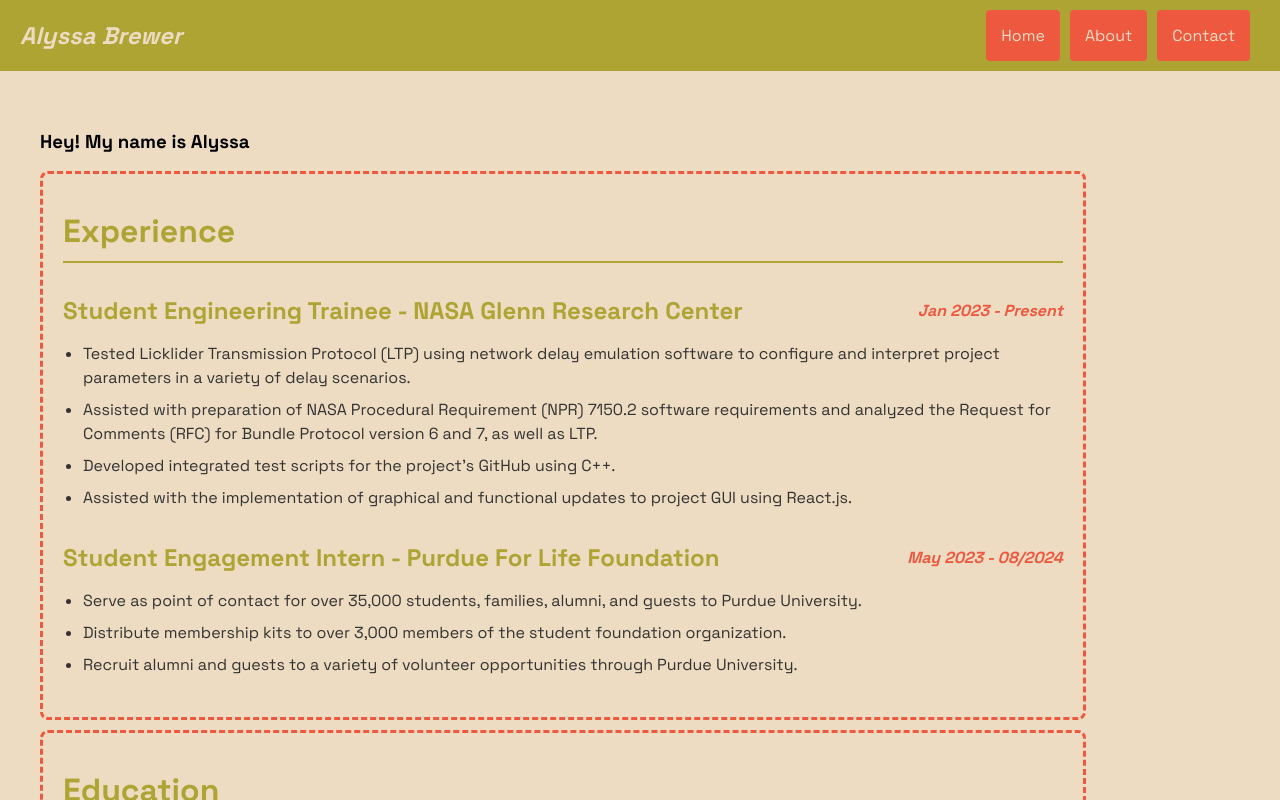
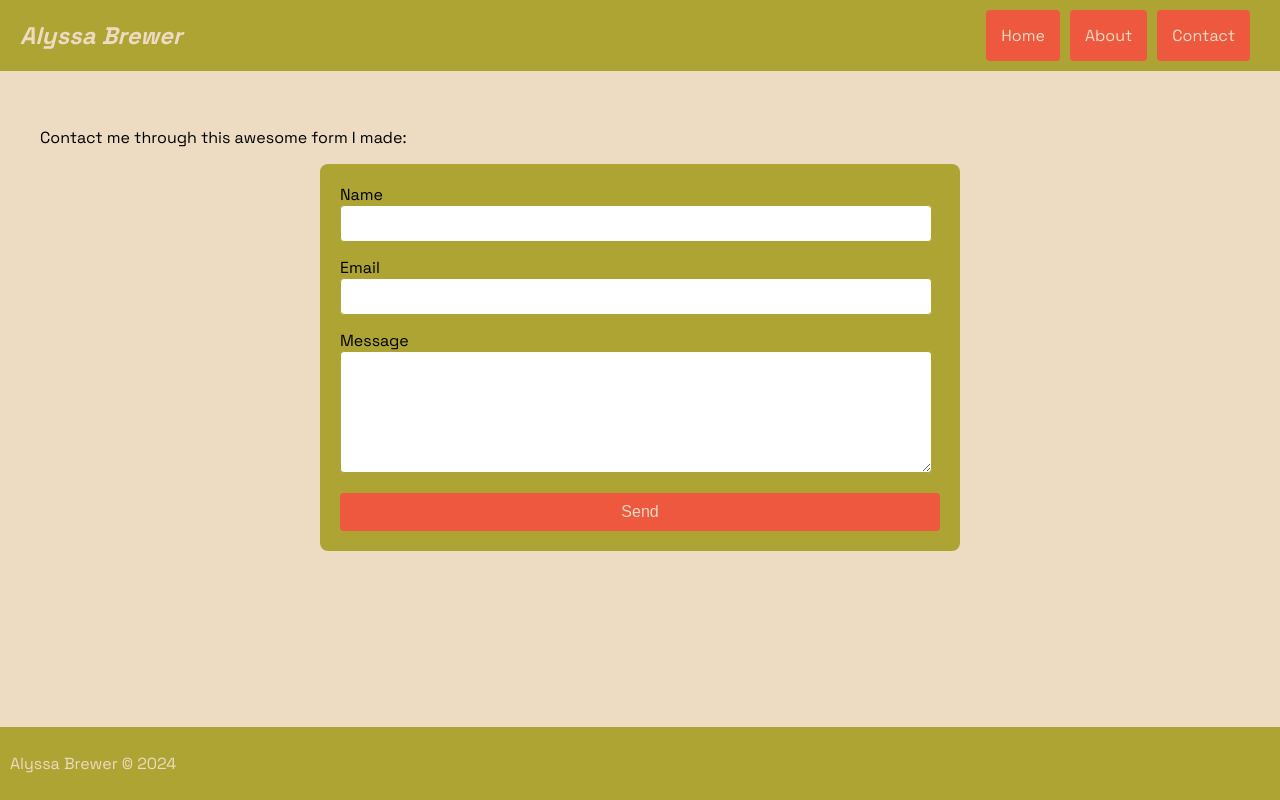
Before and after one commit to AlyBrewer/home, a React (Create React App) app in the folder react-app/: page /#/contact in a window 1280 px wide. Shown: the top 800 px of the page. Built offline with nearby package versions, Linux system fonts and the light colour scheme.

Commit message:
fixed error with contact form

```diff
--- a/react-app/src/App.js
+++ b/react-app/src/App.js
@@ -2,7 +2,7 @@
 
 import './styles/App.css';
 import React from 'react';
-import { BrowserRouter as Router, Route, Routes } from 'react-router-dom';
+import { HashRouter as Router, Route, Routes } from 'react-router-dom';
 import Header from './components/Header';
 import Footer from './components/Footer';
 import Home from './components/Home';
--- a/react-app/src/components/ContactForm.js
+++ b/react-app/src/components/ContactForm.js
@@ -20,9 +20,11 @@
     const handleSubmit = (e) => {
         e.preventDefault();
         setIsSubmitting(true);
-        emailjs.send('service_555pobi', 'contact_form', formData, 'XbvHB_ZQEvpO8lCwL')
+        console.log('Sending formData:', formData); // Debug log
+        emailjs.init('XbvHB_ZQEvpO8lCwL')
+        emailjs.send('service_555pobi', 'contact_form', formData)
             .then((response) => {
-                alert('Message sent successfully!');
+                alert('Message sent!');
                 setFormData({
                     name: '',
                     email: '',
```
